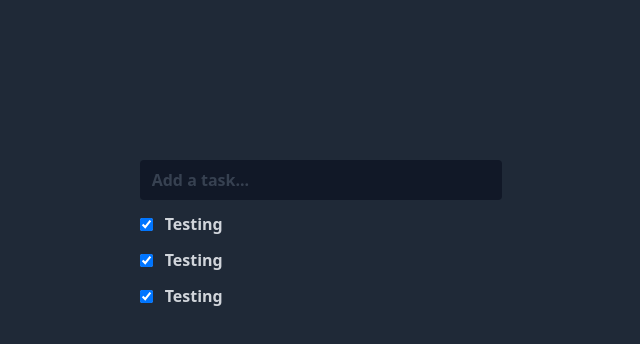
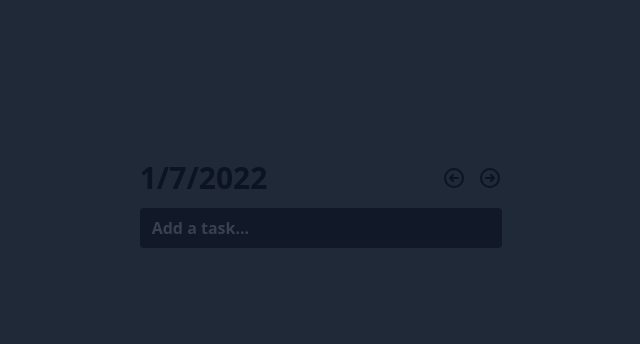
Before and after one commit to thefloatingtree/react-course-playground, a React (Create React App) app in the folder creativity-zone/todo/: page / in a window 1280 px wide. Shown: the top 344 px of the page, without its empty margins (319-959 px from the left). Built offline with nearby package versions, Linux system fonts and the light colour scheme.

Commit message:
todo app: added basic todo functionality

```diff
--- a/creativity-zone/todo/src/App.jsx
+++ b/creativity-zone/todo/src/App.jsx
@@ -1,17 +1,34 @@
 import { useState } from "react";
-import Task from "./components/Tasks/Task";
+import { useRecoilState } from "recoil";
+import ArrowLeftIcon from "./components/Icons/ArrowLeftIcon";
+import ArrowRightIcon from "./components/Icons/ArrowRightIcon";
 import Tasks from "./components/Tasks/Tasks";
 import Input from "./components/UI/Input";
+import { todoListState } from "./state/todos";
 
 export default function App() {
 
   const [value, setValue] = useState("")
+  const [todos, setTodos] = useRecoilState(todoListState)
+
+  const onAddTodo = () => {
+    if (!value) return
+    setTodos([ { content: value, checked: false }, ...todos ])
+    setValue('')
+  }
 
   return (
     <div className="flex justify-center w-full py-16 sm:py-32">
       <div className="w-11/12 sm:w-1/2 xl:w-1/3 min-w-sm p-8">
-        <Input value={value} onChange={(e) => setValue(e.target.value)} placeholder={"Add a task..."} />
-        <Tasks tasks={[ { content: "Testing", checked: true }, { content: "Testing", checked: true }, { content: "Testing", checked: true } ]} ></Tasks>
+        <div className="flex items-center justify-between pb-3">
+          <h1 className="text-gray-950 font-bold text-3xl">{(new Date()).toLocaleDateString()}</h1>
+          <div className="flex space-x-3">
+            <ArrowLeftIcon className="text-gray-950 hover:text-gray-400 cursor-pointer transition-all"></ArrowLeftIcon>
+            <ArrowRightIcon className="text-gray-950 hover:text-gray-400 cursor-pointer transition-all"></ArrowRightIcon>
+          </div>
+        </div>
+        <Input value={value} onChange={(e) => setValue(e.target.value)} placeholder={"Add a task..."} onEnter={onAddTodo} />
+        <Tasks tasks={todos} ></Tasks>
       </div>
     </div>
   )
--- /dev/null
+++ b/creativity-zone/todo/src/components/Icons/ArrowLeftIcon.jsx
@@ -0,0 +1,5 @@
+export default function ArrowLeftIcon({ className, onClick }) {
+    return <svg xmlns="http://www.w3.org/2000/svg" className={"h-6 w-6 " + className} onClick={onClick} fill="none" viewBox="0 0 24 24" stroke="currentColor">
+        <path strokeLinecap="round" strokeLinejoin="round" strokeWidth={2} d="M11 15l-3-3m0 0l3-3m-3 3h8M3 12a9 9 0 1118 0 9 9 0 01-18 0z" />
+    </svg>
+}
--- /dev/null
+++ b/creativity-zone/todo/src/components/Icons/ArrowRightIcon.jsx
@@ -0,0 +1,5 @@
+export default function ArrowRightIcon({ className, onClick }) {
+    return <svg xmlns="http://www.w3.org/2000/svg" className={"h-6 w-6 " + className} onClick={onClick} fill="none" viewBox="0 0 24 24" stroke="currentColor">
+        <path strokeLinecap="round" strokeLinejoin="round" strokeWidth={2} d="M13 9l3 3m0 0l-3 3m3-3H8m13 0a9 9 0 11-18 0 9 9 0 0118 0z" />
+    </svg>
+}
--- /dev/null
+++ b/creativity-zone/todo/src/components/Icons/TrashIcon.jsx
@@ -0,0 +1,5 @@
+export default function TrashIcon({ className, onClick }) {
+    return <svg xmlns="http://www.w3.org/2000/svg" className={"h-6 w-6 " + className} onClick={onClick} fill="none" viewBox="0 0 24 24" stroke="currentColor">
+        <path strokeLinecap="round" strokeLinejoin="round" strokeWidth={2} d="M19 7l-.867 12.142A2 2 0 0116.138 21H7.862a2 2 0 01-1.995-1.858L5 7m5 4v6m4-6v6m1-10V4a1 1 0 00-1-1h-4a1 1 0 00-1 1v3M4 7h16" />
+    </svg>
+}
--- a/creativity-zone/todo/src/components/Tasks/Task.jsx
+++ b/creativity-zone/todo/src/components/Tasks/Task.jsx
@@ -1,6 +1,36 @@
+import { useRecoilState } from "recoil"
+import { todoListState } from "../../state/todos"
+import TrashIcon from "../Icons/TrashIcon"
+import Checkbox from "../UI/Checkbox"
+
 export default function Task({ task }) {
-    return <div className="flex items-center space-x-3">
-        <input type="checkbox" checked={task.checked} />
-        <p className="text-gray-300 font-semibold">{task.content}</p>
+    const [todos, setTodos] = useRecoilState(todoListState)
+    const index = todos.findIndex((item) => item === task)
+
+    const onChecked = () => {
+        const updatedTodos = todos.map((todo, i) => {
+            if (index === i) {
+                return { ...todo, checked: !todo.checked }
+            }
+            return todo
+        })
+
+        setTodos(updatedTodos)
+    }
+
+    const onDelete = () => {
+        const updatedTodos = todos.filter((todo, i) => {
+            return index !== i
+        })
+
+        setTodos(updatedTodos)
+    }
+
+    return <div className="flex items-center justify-between">
+        <div className="flex items-center space-x-3 cursor-pointer" onClick={onChecked}>
+            <Checkbox checked={task.checked}></Checkbox>
+            <p className={"font-semibold transition-all " + (task.checked ? "text-gray-900" : "text-gray-400")}>{task.content}</p>
+        </div>
+        <TrashIcon className="text-gray-900 hover:text-red-500 cursor-pointer transition-all" onClick={onDelete}></TrashIcon>
     </div>
 }
--- /dev/null
+++ b/creativity-zone/todo/src/components/UI/Checkbox.jsx
@@ -0,0 +1,6 @@
+export default function Checkbox({ checked, onChange }) {
+    return <div
+        onClick={onChange}
+        className={"w-6 h-6 rounded flex justify-center items-center transition-all ease-in duration-100 " + (checked ? "border-gray-900 border-[12px]" : "border-gray-400 border-[3px]")}
+    ></div>
+}
--- a/creativity-zone/todo/src/components/UI/Input.jsx
+++ b/creativity-zone/todo/src/components/UI/Input.jsx
@@ -1,9 +1,16 @@
-export default function Input({ value, onChange, placeholder }) {
+export default function Input({ value, onChange, onEnter, placeholder }) {
+    const handleKeyDown = (event) => {
+        if (event.key === 'Enter') {
+            onEnter()
+        }
+    }
+
     return <input
         type="text"
         className="rounded w-full py-2 px-3 text-gray-300 placeholder:text-gray-700 font-semibold bg-gray-900 outline-none focus:bg-gray-950 transition-all"
         placeholder={placeholder}
         value={value}
         onChange={onChange}
+        onKeyDown={handleKeyDown}
     />
 }
--- a/creativity-zone/todo/src/index.js
+++ b/creativity-zone/todo/src/index.js
@@ -2,10 +2,13 @@ import React from 'react';
 import ReactDOM from 'react-dom';
 import './index.css';
 import App from './App';
+import { RecoilRoot } from 'recoil';
 
 ReactDOM.render(
   <React.StrictMode>
-    <App />
+    <RecoilRoot>
+      <App />
+    </RecoilRoot>
   </React.StrictMode>,
   document.getElementById('root')
 );
--- /dev/null
+++ b/creativity-zone/todo/src/state/todos.js
@@ -0,0 +1,6 @@
+import { atom } from "recoil";
+
+export const todoListState = atom({
+    key: 'todoListState',
+    default: [],
+  });
```
